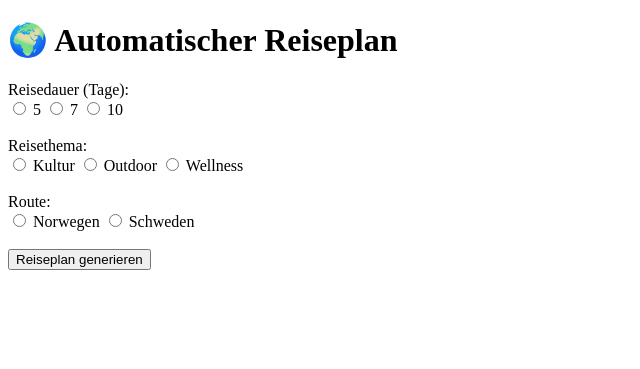
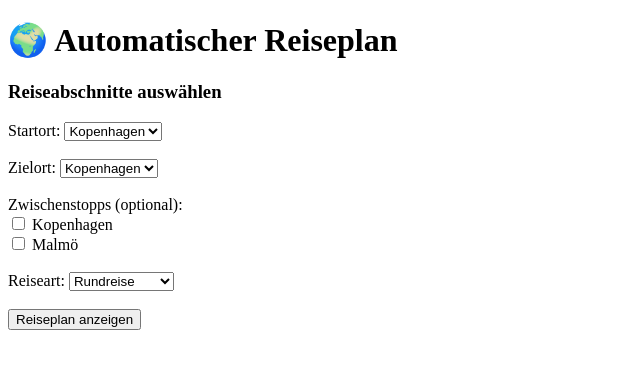
Before and after one commit to windrunnerz/reiseplan-poc, a Flask app: page / in a window 1280 px wide. Shown: the top 369 px of the page, without its empty margins (0-640 px from the left). Run offline with Flask 3, Linux system fonts and the light colour scheme.

Commit message:
Revise travel selection form to better match customer workflow
- Replaced route radio buttons with dropdowns for start and destination
- Added checkbox selection for intermediate stops
- Simplified user flow to reflect real invoice-based planning process
- Improved form clarity and input validation

```diff
--- a/templates/index.html
+++ b/templates/index.html
@@ -8,27 +8,44 @@
 <body>
     <h1>🌍 Automatischer Reiseplan</h1>
 
-    <form method="get" action="/reiseplan">
+    <form action="/reiseplan" method="POST">
+        <h3>Reiseabschnitte auswählen</h3>
 
-        <label>Reisedauer (Tage):</label><br>
-        <label><input type="radio" name="tage" value="5"> 5</label>
-        <label><input type="radio" name="tage" value="7"> 7</label>
-        <label><input type="radio" name="tage" value="10"> 10</label>
+        <label for="start">Startort:</label>
+        <select name="start" id="start">
+            {% for ort in start_orte %}
+            <option value="{{ ort | lower }}">{{ ort }}</option>
+            {% endfor %}
+        </select>
+
         <br><br>
 
-        <label for="">Reisethema:</label><br>
-        <label><input type="radio" name="thema" value="kultur"> Kultur</label>
-        <label><input type="radio" name="thema" value="outdoor"> Outdoor</label>
-        <label><input type="radio" name="thema" value="wellness"> Wellness</label>
+        <label for="ziel">Zielort:</label>
+        <select name="ziel" id="ziel">
+            {% for ort in ziel_orte %}
+            <option value="{{ ort | lower }}">{{ ort }}</option>
+            {% endfor %}
+        </select>
+
         <br><br>
 
-        <label>Route:</label><br>
-        <label><input type="radio" name="route" value="norwegen"> Norwegen</label>
-        <label><input type="radio" name="route" value="schweden"> Schweden</label>
+        <label for="zwischenstopps">Zwischenstopps (optional):</label><br>
+        {% for ort in stadt_orte %}
+            <input type="checkbox" name="zwischenstopps" value="{{ ort | lower }}"> {{ ort }}<br>
+        {% endfor %}
+
+        <br>
+        <label for="reiseart">Reiseart:</label>
+        <select name="reiseart" id="reiseart">
+            <option value="rundreise">Rundreise</option>
+            <option value="autorundreise">Autorundreise</option>
+            <option value="staedtereise">Städtereise</option>
+        </select>
+
         <br><br>
+        <button type="submit">Reiseplan anzeigen</button>
+    </form>
 
-        <button type="submit">Reiseplan generieren</button>
 
-    </form>
 </body>
 </html>
```
